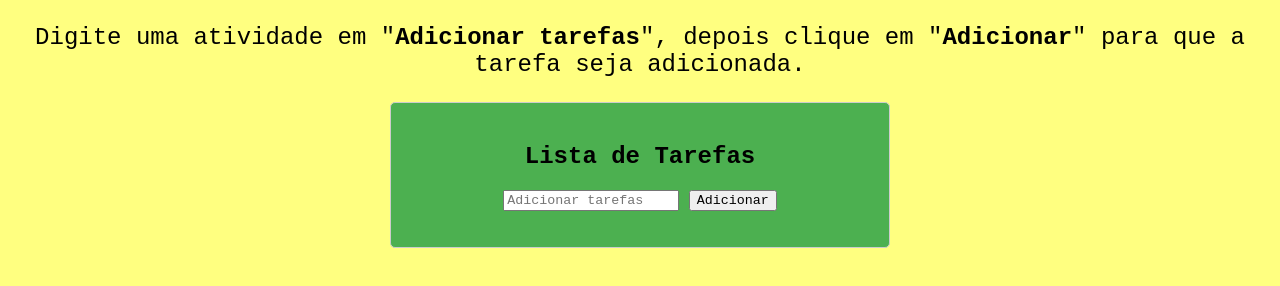
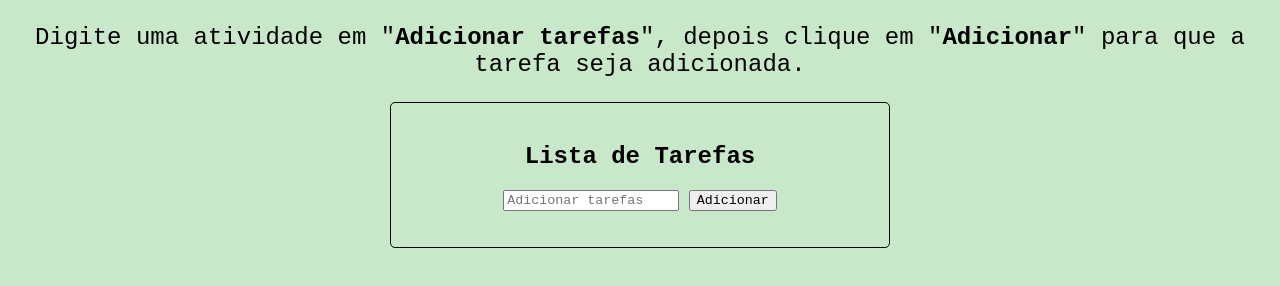
Before and after one commit to marciomaia2020/ListaDeTarefas, a plain HTML site: page index.html in a window 1280 px wide. Drawn offline with Linux system fonts and the light colour scheme.

Commit message:
Atuallização das cores do site

```diff
--- a/css/style.css
+++ b/css/style.css
@@ -2,16 +2,17 @@
 * {box-sizing:border-box}
 * {font-family: 'Courier New', Courier, monospace;}
 * body{
-  background-color: #ffff80;
+  background-color: #c9e8ca;
 }
 .container {
     max-width: 500px;
     margin: 0 auto;
     padding: 20px;
-    border: 1px solid #ccc;
+    /*border: 1px solid #ccc;*/
+    border: 1px solid BLACK;
     border-radius: 5px;
     /*background-color: #ffff80;*/
-    background-color: #4CB050;
+    background-color: #c9e8ca;
     display: block;
     text-align: center;
 
```
